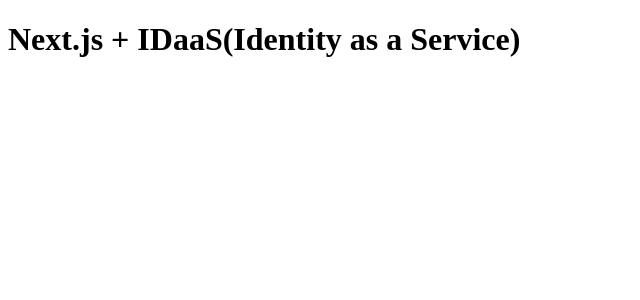
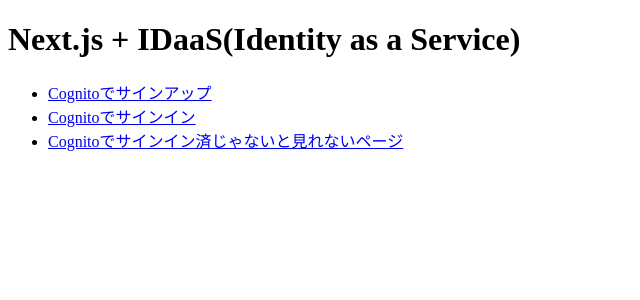
Before and after one commit to keitakn/next-idaas, a Next.js app: page / in a window 1280 px wide. Shown: the top 300 px of the page, without its empty margins (0-640 px from the left). Built offline with nearby package versions, Linux system fonts and the light colour scheme; no server answers; what aws-amplify would draw is missing.

Commit message:
:sparkles: #15 各ページのURLを直接打つのが面倒なのでトップに目次を追加

```diff
--- a/src/pages/index.tsx
+++ b/src/pages/index.tsx
@@ -1,9 +1,25 @@
 import React from 'react';
+import Link from 'next/link';
 
 const IndexPage: React.FC = () => {
   return (
     <>
       <h1>Next.js + IDaaS(Identity as a Service)</h1>
+      <div>
+        <ul>
+          <li>
+            <Link href="/cognito/signup">Cognitoでサインアップ</Link>
+          </li>
+          <li>
+            <Link href="/cognito/signin">Cognitoでサインイン</Link>
+          </li>
+          <li>
+            <Link href="/cognito/authorized">
+              Cognitoでサインイン済じゃないと見れないページ
+            </Link>
+          </li>
+        </ul>
+      </div>
     </>
   );
 };
```
